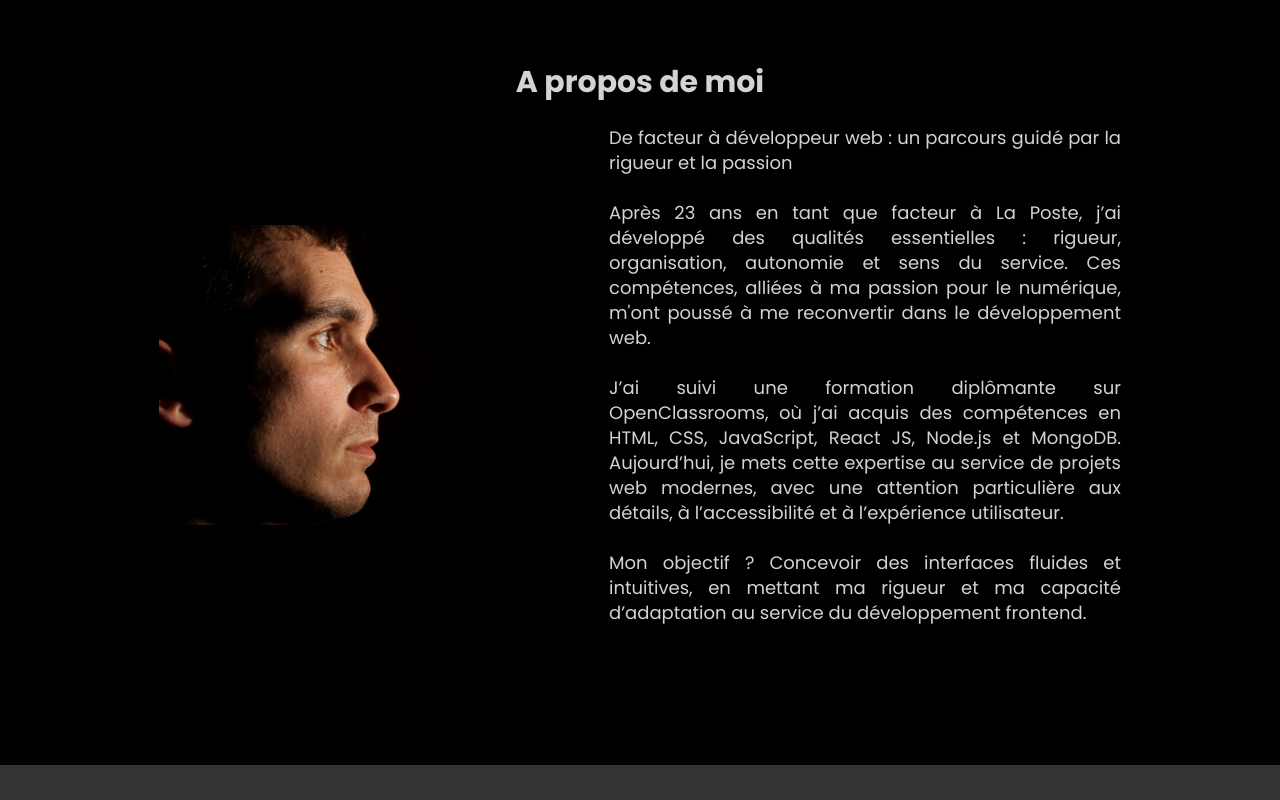
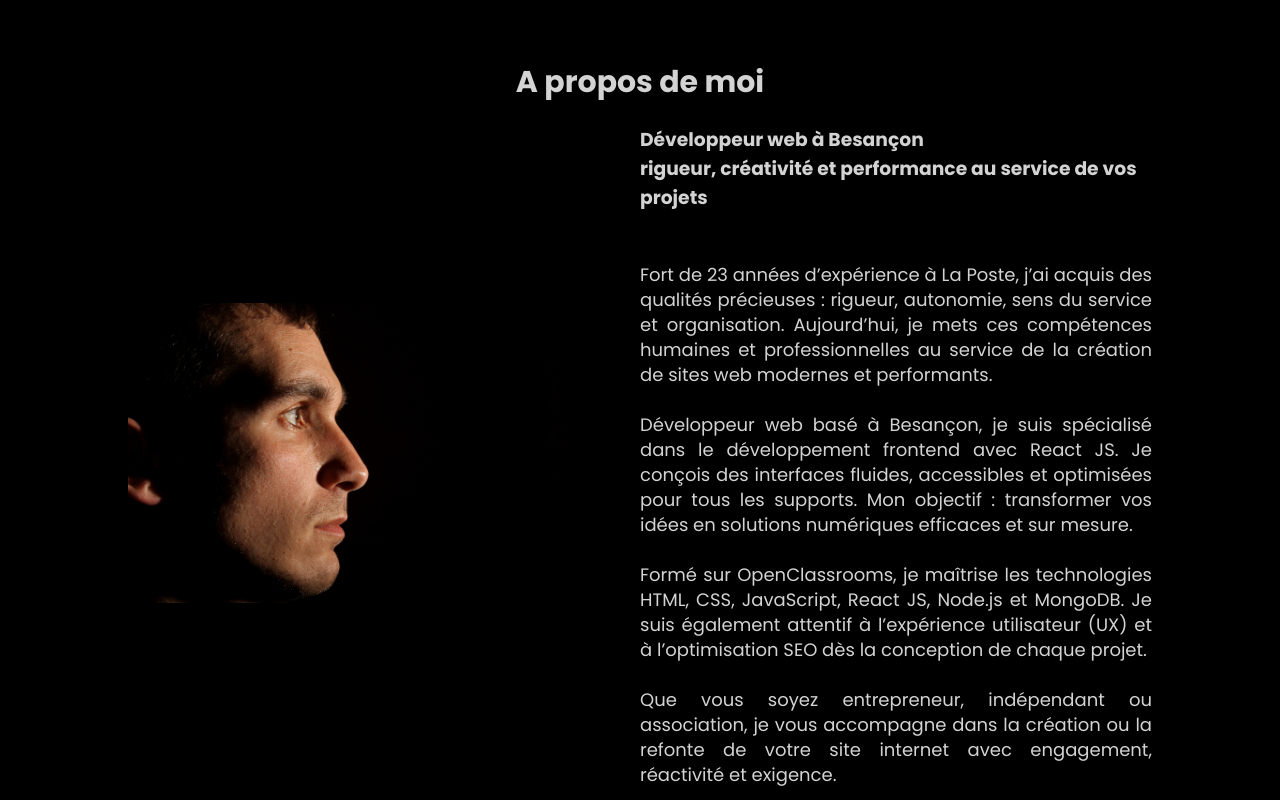
Before and after one commit to Jerhum25/portfolio, a React (Create React App) app: page / in a window 1280 px wide. Shown: the part 860-1660 px from the top of the page. Built offline with nearby package versions, Linux system fonts and the light colour scheme.

Commit message:
changement textes

```diff
--- a/public/index.html
+++ b/public/index.html
@@ -71,11 +71,11 @@
     <title>Développeur Web à Besançon - Jérôme Humbert | Frontend React</title>
     <meta
       name="description"
-      content="Développeur web frontend à Besançon, spécialisé en React. Portfolio de Jérôme Humbert : projets, compétences, parcours professionnel."
+      content="Développeur web à Besançon, spécialisé en React. Portfolio de Jérôme Humbert : projets, compétences, parcours professionnel."
     />
     <meta
       name="keywords"
-      content="développeur web Besançon, développeur frontend React, Jérôme Humbert, portfolio développeur web, React JS Besançon"
+      content="développeur web Besançon, développeur frontend React, Jérôme Humbert, portfolio développeur web, React JS Besançon, développeur, Besancon, création site web, site vitrine"
     />
   </head>
   <body>
--- a/src/components/APropos/APropos.jsx
+++ b/src/components/APropos/APropos.jsx
@@ -1,4 +1,3 @@
-import React from "react";
 import "./APropos.scss";
 
 function APropos(props) {
@@ -6,8 +5,9 @@ function APropos(props) {
     <div className="aPropos" id="profil">
       <h2>A propos de moi</h2>
       <div className="description">
-        <img src="./images/profil.webp" alt="profil" />
-        <p>
+        <div className="profileImage"><img src="./images/profil.webp" alt="profil" /></div>
+        <div className="text">
+          {/* <p>
             De facteur à développeur web : un parcours guidé par la rigueur et la
             passion
             <br />
@@ -28,7 +28,38 @@ function APropos(props) {
             Mon objectif ? Concevoir des interfaces fluides et intuitives, en
             mettant ma rigueur et ma capacité d’adaptation au service du
             développement frontend.
+          </p> */}
+            <h3>
+              Développeur web à Besançon <br/>rigueur, créativité et performance au
+              service de vos projets
+            </h3>
+            <br />
+            <br />
+          <p>
+            Fort de 23 années d’expérience à La Poste, j’ai acquis des qualités
+            précieuses : rigueur, autonomie, sens du service et organisation.
+            Aujourd’hui, je mets ces compétences humaines et professionnelles au
+            service de la création de sites web modernes et performants.
+            <br />
+            <br />
+            Développeur web basé à Besançon, je suis spécialisé dans le
+            développement frontend avec React JS. Je conçois des interfaces
+            fluides, accessibles et optimisées pour tous les supports. Mon
+            objectif : transformer vos idées en solutions numériques efficaces et
+            sur mesure.
+            <br />
+            <br />
+            Formé sur OpenClassrooms, je maîtrise les technologies HTML, CSS,
+            JavaScript, React JS, Node.js et MongoDB. Je suis également attentif à
+            l’expérience utilisateur (UX) et à l’optimisation SEO dès la
+            conception de chaque projet.
+            <br />
+            <br />
+            Que vous soyez entrepreneur, indépendant ou association, je vous
+            accompagne dans la création ou la refonte de votre site internet avec
+            engagement, réactivité et exigence.
           </p>
+        </div>
       </div>
     </div>
   );
--- a/src/components/APropos/APropos.scss
+++ b/src/components/APropos/APropos.scss
@@ -7,20 +7,29 @@
     text-align: center;
     font-size: 30px;
   }
+
   .description {
     display: flex;
     align-items: center;
     justify-content: center;
     padding: 20px 0;
+    .profileImage {
+      width: 40%;
       img {
         height: 300px;
       }
-    p {
+    }
+    .text {
+      display: flex;
+      flex-direction: column;
       color: #d3d3d3;
       width: 40%;
+      p {
+        // width: 40%;
         line-height: 25px;
         font-size: 18px;
         text-align: justify;
+      }
     }
   }
 }
@@ -30,12 +39,15 @@
     padding: 60px 0;
     .description {
       flex-direction: column;
+      .profileImage {
+        width: 100%;
         img {
           width: 100%;
           height: auto;
           padding: 0 10px 40px 10px;
         }
-      p {
+      }
+      .text {
         width: 95%;
       }
     }
--- a/src/components/Banner/Banner.jsx
+++ b/src/components/Banner/Banner.jsx
@@ -6,7 +6,7 @@ function Banner(props) {
     <div className="banner" id="accueil">
       <div className="blur"></div>
       <div className="infosBanner">
-        <h1>Jérôme Humbert <p>Développeur front-end - Intégrateur</p></h1>
+        <h1>Jérôme Humbert <span>Développeur web front-end - Intégrateur<br/>à Besançon</span></h1>
       </div>
     </div>
   );
--- a/src/components/Banner/Banner.scss
+++ b/src/components/Banner/Banner.scss
@@ -30,10 +30,12 @@
       font-weight: 500;
       // margin-bottom: 25px;
       animation: MonAnimationNom ease-in-out both 1s;
-      p {
+      span {
         font-size: 40px;
         font-style: italic;
-        font-family: "Marck Script", Helvetica, serif;font-weight: bold;
+        text-align: center;
+        font-family: "Marck Script", Helvetica, serif;
+        font-weight: bold;
         animation: MonAnimationFonction ease-in-out both 1s 0.5s;
       }
     }
--- a/src/components/Competences/Competences.jsx
+++ b/src/components/Competences/Competences.jsx
@@ -1,4 +1,3 @@
-import React from "react";
 import Competence from "../Competence/Competence";
 import "./Competences.scss";
 
@@ -6,10 +5,13 @@ function Competences(props) {
   return (
     <div className="competences" id="competences">
       <h2>Mes compétences</h2>
-      <p>
+      {/* <p>
         Au cours de mon apprentissage, j'ai découvert des languages de
         programation, framework, base de données en ligne, service de
         collaboration...
+      </p> */}
+      <p>
+        Au fil de ma formation et de mes projets, j’ai développé une solide maîtrise des technologies web essentielles pour concevoir des interfaces modernes et performantes.
       </p>
       <div className="logos">
         <Competence src="./images/logo html5.webp" titre="HTML5" />
--- a/src/components/Competences/Competences.scss
+++ b/src/components/Competences/Competences.scss
@@ -8,7 +8,7 @@
   p {
     font-size: 18px;
     text-align: center;
-    margin: 25px 0;
+    margin: 25px 0;text-align: justify;
   }
   .logos {
     display: flex;
--- a/src/components/Portfolio/Portfolio.jsx
+++ b/src/components/Portfolio/Portfolio.jsx
@@ -6,6 +6,11 @@ function Portfolio(props) {
   return (
     <div className="portfolio" id="portfolio">
       <h2>Portfolio</h2>
+      <p>Découvrez une sélection de projets réalisés dans le cadre de ma formation et de missions personnelles. Chaque site ou application présentée a été conçue avec soin, dans le respect des bonnes pratiques du développement frontend : responsive design, accessibilité, performance et expérience utilisateur.
+
+Ces projets illustrent ma maîtrise des technologies telles que React JS, JavaScript, HTML/CSS, ainsi que l’utilisation d’outils comme Git ou GitHub pour la gestion de code.
+
+Mon objectif : proposer des solutions web modernes, efficaces et adaptées aux besoins réels de mes clients.</p>
       <div className="cards">
         <CardPortfolio
           src="./images/portfolio booki.webp"
--- a/src/components/Portfolio/Portfolio.scss
+++ b/src/components/Portfolio/Portfolio.scss
@@ -1,11 +1,19 @@
 .portfolio {
   padding: 100px 0 80px 0;
+  color: #d3d3d3;
   h2 {
-    color: #d3d3d3;
     font-size: 30px;
     text-align: center;
     margin-bottom: 25px;
   }
+  p {
+    font-size: 18px;
+    text-align: center;
+    margin: 25px 0;
+    padding-inline: 30px;
+    text-align: justify;
+  }
+
   .cards {
     display: flex;
     flex-wrap: wrap;
@@ -17,5 +25,9 @@
 @media screen and (max-width: 768px) {
   .portfolio {
     padding: 60px 10px;
+    p{
+      width: 100%;
+      padding-inline: 0;
+    }
   }
 }
```
Lines whose indentation alone changed are shown as unchanged.
